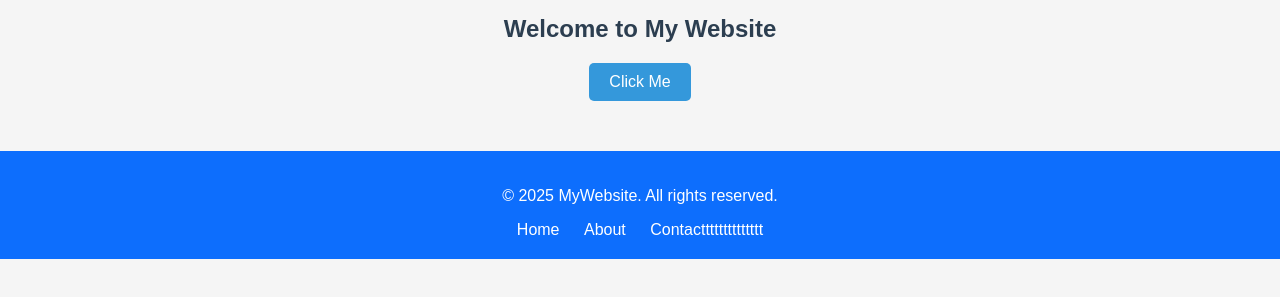
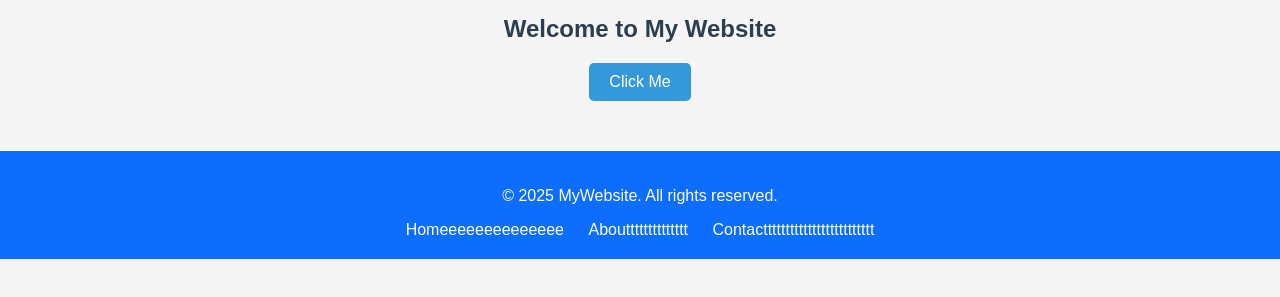
Before and after one commit to adityajha77/awosome-site, a plain HTML site: page index.html in a window 1280 px wide. Shown: the part 65-362 px from the top of the page. Drawn offline with Linux system fonts and the light colour scheme.

Commit message:
small edit in footerrrr

```diff
--- a/index.html
+++ b/index.html
@@ -37,9 +37,9 @@
   <footer class="footer">
     <p>&copy; 2025 MyWebsite. All rights reserved.</p>
     <div class="footer-links">
-      <a href="#home">Home</a>
-      <a href="#about">About</a>
-      <a href="#contact">Contactttttttttttttt</a>
+      <a href="#home">Homeeeeeeeeeeeeee</a>
+      <a href="#about">Aboutttttttttttttt</a>
+      <a href="#contact">Contacttttttttttttttttttttttttt</a>
     </div>
   </footer>
 
```
